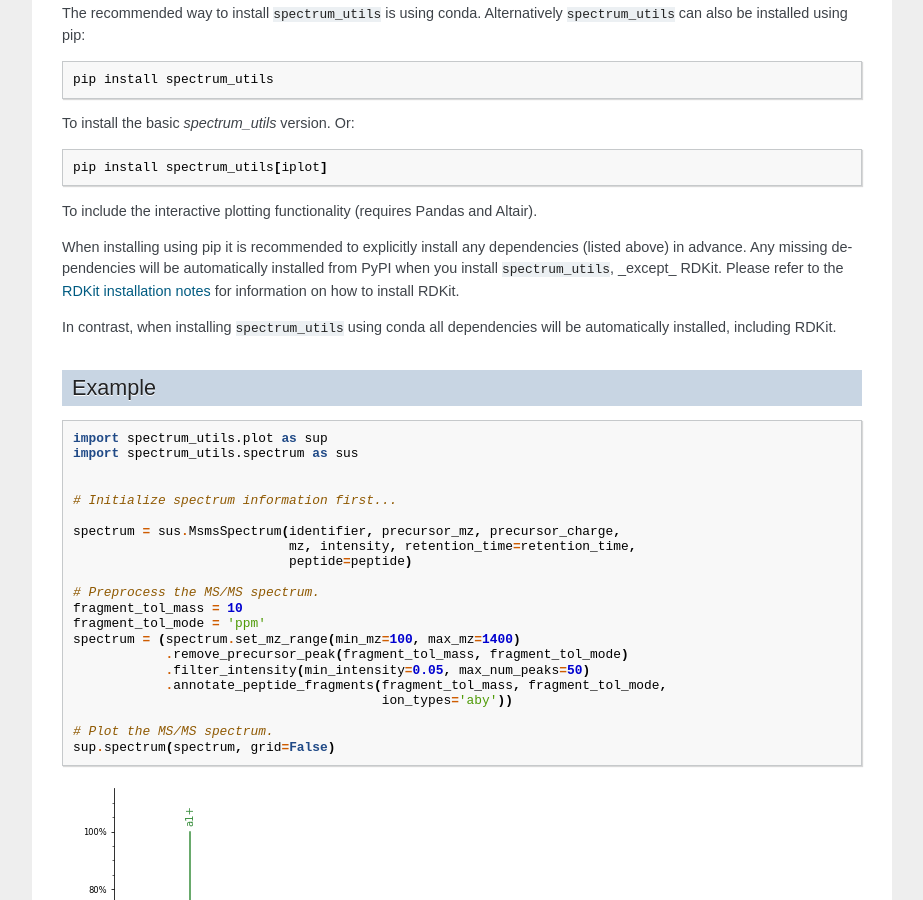
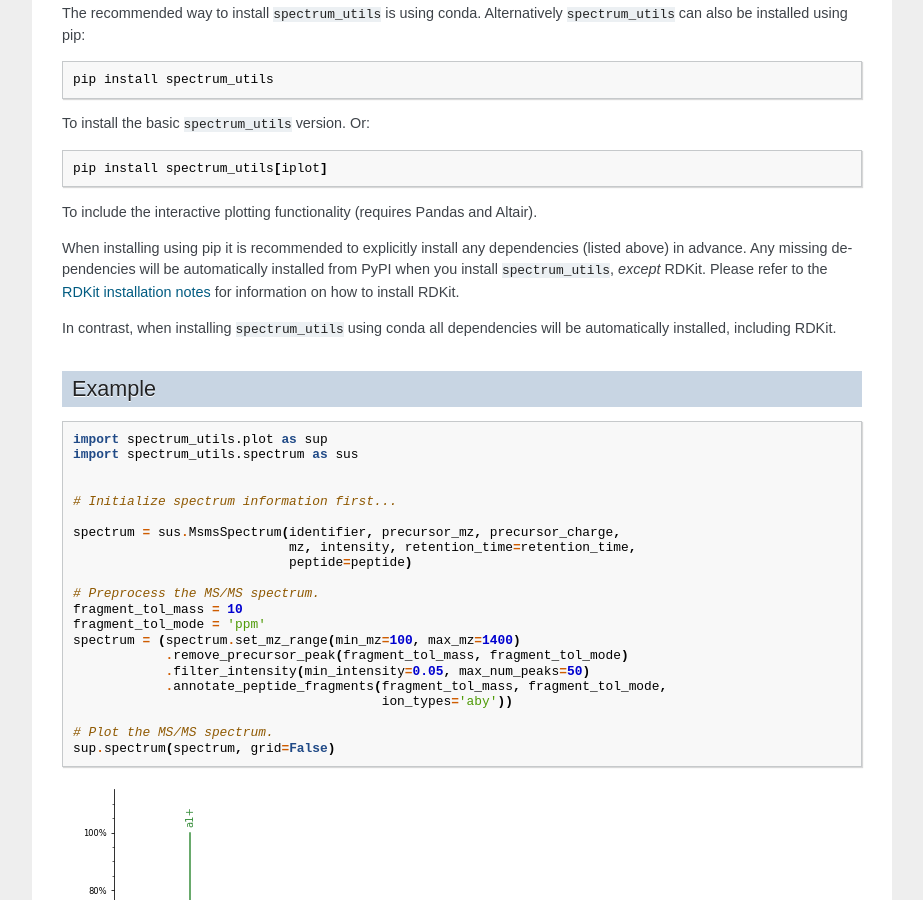
Before and after one commit to bittremieux/spectrum_utils, a Sphinx documentation site: the page built from docs/index.rst, in a window 1280 px wide and 900 px high, scrolled down 1073 px. Shown: the whole window, without its empty margins (198-1121 px from the left). Built offline with Sphinx 7.4.7, drawn with Linux system fonts in a browser that asks for light colours.

Commit message:
Fix restructuredtext formatting

```diff
--- a/docs/index.rst
+++ b/docs/index.rst
@@ -54,13 +54,13 @@ The recommended way to install ``spectrum_utils`` is using conda. Alternatively
 
     pip install spectrum_utils
 
-To install the basic `spectrum_utils` version. Or::
+To install the basic ``spectrum_utils`` version. Or::
 
     pip install spectrum_utils[iplot]
 
 To include the interactive plotting functionality (requires Pandas and Altair).
 
-When installing using pip it is recommended to explicitly install any dependencies (listed above) in advance. Any missing dependencies will be automatically installed from PyPI when you install ``spectrum_utils``, _except_ RDKit. Please refer to the `RDKit installation notes <https://www.rdkit.org/docs/Install.html>`_ for information on how to install RDKit.
+When installing using pip it is recommended to explicitly install any dependencies (listed above) in advance. Any missing dependencies will be automatically installed from PyPI when you install ``spectrum_utils``, *except* RDKit. Please refer to the `RDKit installation notes <https://www.rdkit.org/docs/Install.html>`_ for information on how to install RDKit.
 
 In contrast, when installing ``spectrum_utils`` using conda all dependencies will be automatically installed, including RDKit.
 
```
